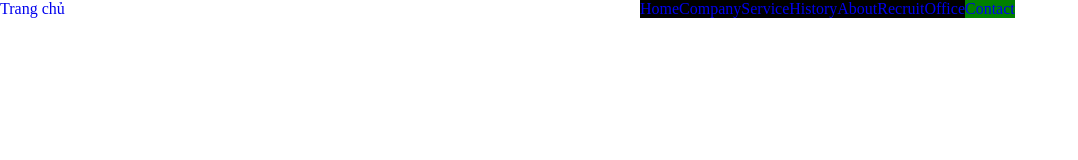
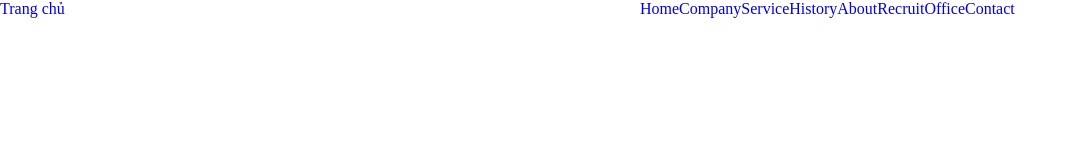
Before and after one commit to LongNguyen207/demo, a plain HTML site: page index.html in a window 1280 px wide. Shown: the whole page, without its empty margins (0-1078 px from the left). Drawn offline with Linux system fonts and the light colour scheme; files that its build step writes are made by us from their sources.

Commit message:
edit css

```diff
--- a/index.html
+++ b/index.html
@@ -3,7 +3,7 @@
 <head>
 	<meta charset="UTF-8">
 	<title>Document</title>
-	<link rel="stylesheet" href="style/style.css">
+	<link rel="stylesheet" href="styles/style.css">
 </head>
 <body>
 	<div id="wrapper">
--- a/styles/style.css
+++ b/styles/style.css
@@ -23,9 +23,3 @@
 .header a {
 	text-decoration: none;
 }
-.nav div {
-	background: black;
-}
-.nav .special {
-	background: green;
-}
```
